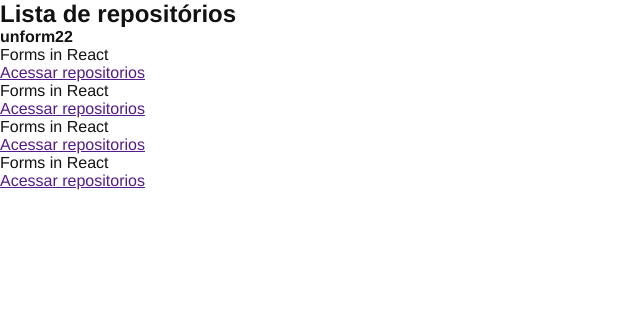
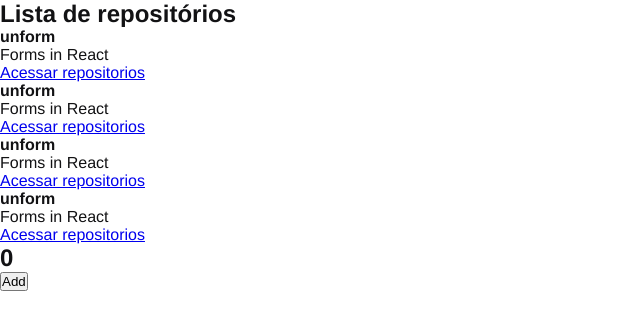
Before and after one commit to pvcapuano/Ignite, a React (Create React App) app in the folder 01-github-explorer/: page / in a window 1280 px wide. Shown: the top 330 px of the page, without its empty margins (0-640 px from the left). Built offline with nearby package versions, Linux system fonts and the light colour scheme.

Commit message:
counter component

```diff
--- a/01-github-explorer/src/App.js
+++ b/01-github-explorer/src/App.js
@@ -1,8 +1,14 @@
 import "./styles/global.scss";
 import { RepositoryList } from "./components/RepositoryList";
+import { Counter } from "./components/Counter";
 
 function App() {
-  return <RepositoryList />;
+  return (
+    <>
+      <RepositoryList />
+      <Counter />
+    </>
+  );
 }
 
 export default App;
--- /dev/null
+++ b/01-github-explorer/src/components/Counter.jsx
@@ -0,0 +1,17 @@
+import { useState } from "react";
+
+export function Counter() {
+  const [counter, setCounter] = useState(0);
+  function increment() {
+    setCounter(counter + 1);
+  }
+
+  return (
+    <div>
+      <h2>{counter}</h2>
+      <button type="button" onClick={increment}>
+        Add
+      </button>
+    </div>
+  );
+}
--- a/01-github-explorer/src/components/RepositoryItem.jsx
+++ b/01-github-explorer/src/components/RepositoryItem.jsx
@@ -1,10 +1,10 @@
 export function RepositoryItem(props) {
   return (
     <li>
-      <strong>{props.repository}</strong>
-      <p>Forms in React</p>
+      <strong>{props.repository.name ?? "Default"}</strong>
+      <p>{props.repository.description}</p>
 
-      <a href="">Acessar repositorios</a>
+      <a href={props.repository.link}>Acessar repositorios</a>
     </li>
   );
 }
--- a/01-github-explorer/src/components/RepositoryList.jsx
+++ b/01-github-explorer/src/components/RepositoryList.jsx
@@ -1,4 +1,10 @@
 import { RepositoryItem } from "./RepositoryItem";
+
+const repository = {
+  name: "unform",
+  description: "Forms in React",
+  link: "https://github.com/pvcapuano",
+};
 
 export function RepositoryList() {
   return (
@@ -6,10 +12,10 @@
       <h1>Lista de repositórios</h1>
 
       <ul>
-        <RepositoryItem repository="unform22" />
-        <RepositoryItem />
-        <RepositoryItem />
-        <RepositoryItem />
+        <RepositoryItem repository={repository} />
+        <RepositoryItem repository={repository} />
+        <RepositoryItem repository={repository} />
+        <RepositoryItem repository={repository} />
       </ul>
     </section>
   );
```
Also changed, not shown: 01-github-explorer/src/App.css (deleted, +0 -38 lines).
